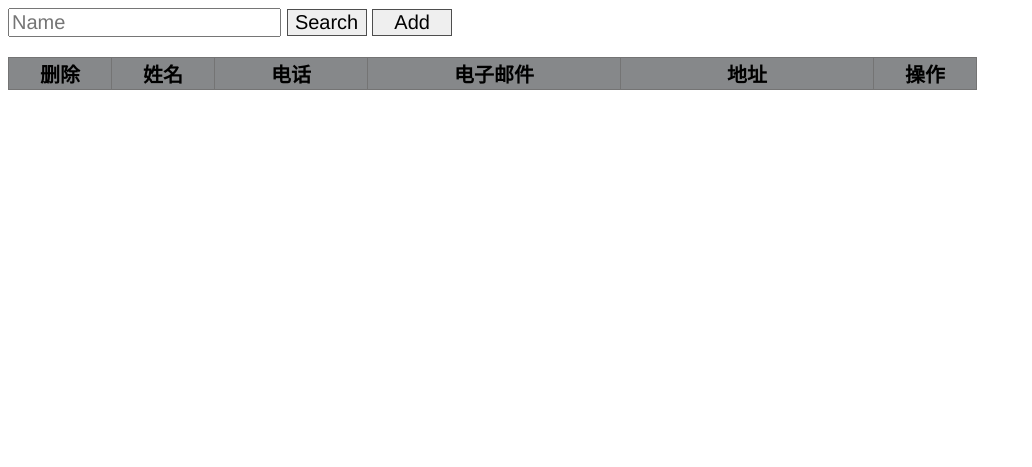
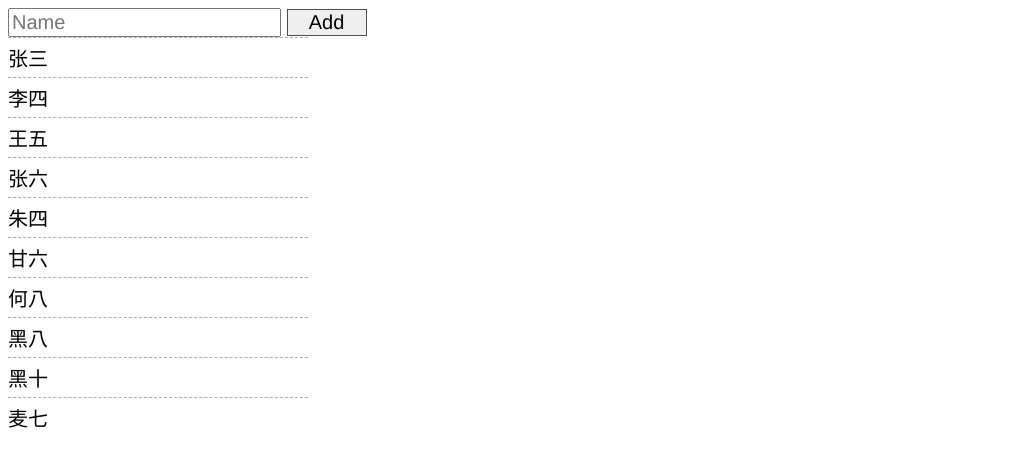
Before and after one commit to UlricGan/client_contact, a PHP site: page / in a window 1280 px wide. Shown: the top 467 px of the page, without its empty margins (0-1032 px from the left). Run offline with PHP 8.4, Linux system fonts and the light colour scheme; data comes from the database, SQL or seed files in the repository; lists and menus that the app fills with data are empty.

Commit message:
UI改变

```diff
--- a/index.html
+++ /dev/null
@@ -1,35 +0,0 @@
-<!DOCTYPE html>
-<html>
-  <head>
-    <meta charset="utf-8">
-    <title>Client Contact</title>
-    <link rel="stylesheet" href="style/mystyle.css">
-    <script src="script/jquery-uncompressed-1.10.2.js" style="text/javascript"></script>
-    <script src="script/behaviour.js" style="text/javascript"></script>
-  </head>
-  <body>
-    <form>
-      <input type="text" name="cname" placeholder="Name" id="cname">
-      <input type="submit" name="submit" value="Search" class="button" id="submit">
-      <input type="submit" name="add" value="Add" class="button" id="add">
-    </form>
-    <div id="main">
-      <table>
-        <thead>
-          <tr>
-            <th class="c_operate">删除</th>
-            <th class="c_name">姓名</th>
-            <th class="c_phno">电话</th>
-            <th class="c_email">电子邮件</th>
-            <th class="c_address">地址</th>
-            <th class="c_operate">操作</th>
-          </tr>
-        </thead>
-        <tbody id="contact">
-        </tbody>
-      </table>
-      <div id="edit_tip"></div>
-      <div id="loading"></div>
-    </div>
-  </body>
-</html>
--- /dev/null
+++ b/index.php
@@ -0,0 +1,41 @@
+<!DOCTYPE html>
+<html>
+  <head>
+    <meta charset="utf-8">
+    <title>Client Contact</title>
+    <link rel="stylesheet" href="style/mystyle.css">
+    <script src="script/jquery-uncompressed-1.10.2.js" style="text/javascript"></script>
+    <script src="script/behaviour.js" style="text/javascript"></script>
+  </head>
+  <body>
+    <div id="contact_list">
+      <form>
+        <input type="text" name="cname" placeholder="Name" id="cname">
+        <button type="button" class="button" id="add">Add</button>
+      </form>
+      <div id="main">
+        <?php
+          $con=mysql_connect("127.0.0.1","root","0310");
+          if(!$con){
+            die('could not connect'. mysql_error());
+          }
+          mysql_query("set names 'utf8'");
+          mysql_select_db("test",$con);
+          $sql="select * from client_contact";
+          $result=mysql_query($sql,$con);
+          while($row=mysql_fetch_array($result)){
+            echo "<ul>";
+            echo "<li><a class='list_name'>" . $row['name'] . "</a></li>";
+            echo "</ul>";
+          }
+          mysql_close($con);
+        ?>
+      </div>
+    </div>
+    <div id="contact_detail">
+      <div id="detail"></div>
+      <button type="button" id="edit" class="hide operate">编辑</button>
+      <button type="button" id="delete" class="hide">删除</button>
+    </div>
+  </body>
+</html>
--- a/script/behaviour.js
+++ b/script/behaviour.js
@@ -1,78 +1,135 @@
 $(document).ready(function(){
-  $("#submit").click(function(){
-    event.preventDefault();
+  $("#cname").keyup(function(){
     var result=$("#cname").val();
-    var url="php/contact.php";
+    var url="php/search.php";
     url=url+"?name="+result;
     url=url+"&sid="+Math.random();
     $.ajax({
       url: url,
-      type: 'post',
+      type: 'get',
       beforeSend:function(){
         $('#loading').addClass('load_c');
       },
       success: function(data){
-        $('#contact').html(data);
+        $('#main').html(data);
         $('#loading').removeClass('load_c');
       }
     });
   });
 
-  $(document).on('click','.operate',function(){
-    var operate=$(this).parent();
-    var address=operate.prev().text();
-    var email=operate.prev().prev().text();
-    var phno=operate.prev().prev().prev().text();
-    var name=operate.prev().prev().prev().prev().text();
-    $(this).parent().parent().html("<td><a class='change delete'>删除</a></td><td>"+name+"</td><td><input type='text' value='"+phno+"'></td><td><input type='text' value='"+email+"'></td><td><input type='text' value='"+address+"'></td><td><a class='edit change'>保存</a></td>");
+  $(document).on('click','#edit',function(){
+    var old_address=$('#choiced_address').text();
+    var old_email=$('#choiced_email').text();
+    var old_phno=$('#choiced_phno').text();
+    var old_name=$('#choiced_name').text();
+    $("#detail").html("<label for='edit_name'>名字</label><input type='text' id='edit_name' disabled='disabled' value='"+old_name+"'><br><label for='edit_phno'>电话</label><input type='text' id='edit_phno' value='"+old_phno+"'><br><label for='edit_email'>电子邮件</label><input type='text' id='edit_email' value='"+old_email+"'><br><label for='edit_address'>地址</label><input type='text' id='edit_address' value='"+old_address+"'>");
+    $('.operate').attr('id','edit_save').text("保存");
   });
 
-  $(document).on('click','.edit',function(){
-    var operate=$(this).parent();
-    var edit_address=operate.prev().children().val();
-    var edit_email=operate.prev().prev().children().val();
-    var edit_phno=operate.prev().prev().prev().children().val();
-    var edit_name=operate.prev().prev().prev().prev().text();
-    url="php/edit.php";
-    $.post(url,{
+  $(document).on('click','#edit_save',function(){
+    var edit_address=$('#edit_address').val();
+    var edit_email=$('#edit_email').val();
+    var edit_phno=$('#edit_phno').val();
+    var edit_name=$('#edit_name').val();
+    eurl="php/edit.php";
+    var aresult=edit_name;
+    esurl="php/showDetail.php?name="+aresult+"&sid="+Math.random();
+    $.post(eurl,{
       name:edit_name,
       phno:edit_phno,
       email:edit_email,
       address:edit_address
-      },function(data){
-        $("#edit_tip").html(data);
+      },function(datae){
+        $("#edit_tip").html(datae);
       });
-    $(this).parent().parent().html("<td><a class='change delete'>删除</a></td><td>"+edit_name+"</td><td>"+edit_phno+"</td><td>"+edit_email+"</td><td>"+edit_address+"</td><td><a class='operate change'>编辑</a></td>");
+    $.ajax({
+      url: esurl,
+      type: 'get',
+      success: function(datac){
+        $('#detail').html(datac);
+        $('.operate').removeClass('hide').attr('id','edit').text("编辑");
+        $('#delete').removeClass('hide');
+      }
+    });
   });
 
-  $(document).on('click','.delete',function(){
-    var delete_name=$(this).parent().next().text();
+  $(document).on('click','#delete',function(){
+    var delete_name=$('#choiced_name').text();
     url="php/delete.php"
     url=url+"?name="+delete_name;
     url=url+"&sid="+Math.random();
     $.get(url,function(data){
-       $("#contact").html(data);
+       $("#main").html(data);
+       $("#detail").html('');
+       $('.operate').addClass('hide');
+       $('#delete').addClass('hide');
     });
   });
 
   $("#add").click(function() {
-    event.preventDefault();
-    $("#contact").prepend("<tr><td><a class='change delete'>删除</a></td><td><input type='text'></td><td><input type='text'></td><td><input type='text'></td><td><input type='text'></td><td><a class='change save'>保存</a></td></tr>;");
+     $("#detail").html("<label for='add_name'>名字</label><input type='text' id='add_name'><br><label for='add_phno'>电话</label><input type='text' id='add_phno'><br><label for='add_email'>电子邮件</label><input type='text' id='add_email'><br><label for='add_address'>地址</label><input type='text' id='add_address'>");
+     $('.clicked').removeClass('clicked');
+     $('#delete').removeClass('hide');
+     $('.operate').removeClass('hide').attr('id','save').text("保存");
   });
 
-  $(document).on('click','.save',function(){
-    var add_name=$(this).parent().prev().prev().prev().prev().children().val();
-    var add_phno=$(this).parent().prev().prev().prev().children().val();
-    var add_email=$(this).parent().prev().prev().children().val();
-    var add_address=$(this).parent().prev().children().val();
-    url="php/add.php";
-    $.post(url,{
+  $(document).on('click','#save',function(){
+    var add_name=$('#add_name').val();
+    var add_phno=$('#add_phno').val();
+    var add_email=$('#add_email').val();
+    var add_address=$('#add_address').val();
+    aurl="php/add.php";
+    var aresult=add_name;
+    surl="php/showDetail.php?name="+aresult+"&sid="+Math.random();
+    var cresult=$("#cname").val();
+    var curl="php/search.php?name="+cresult+"&sid="+Math.random();
+    $.post(aurl,{
       name:add_name,
       phno:add_phno,
       email:add_email,
       address:add_address
-      },function(data){
-        $("#contact").html(data);
+      },function(datas){
+        $("#contact").html(datas);
       });
+    $.ajax({
+      url: curl,
+      type: 'get',
+      beforeSend:function(){
+        $('#loading').addClass('load_c');
+      },
+      success: function(dataq){
+        $('#main').html(dataq);
+        $('#loading').removeClass('load_c');
+      }
+    });
+    $.ajax({
+      url: surl,
+      type: 'get',
+      success: function(datac){
+        $('#detail').html(datac);
+        $('.operate').removeClass('hide').attr('id','edit').text("编辑");
+        $('#delete').removeClass('hide');
+      }
+    });
+  });
+
+  $(document).on('click','.list_name',function(){
+    var clickName=$(this);
+    var lastclick=$('.clicked');
+    if(lastclick){
+      lastclick.removeClass('clicked');
+    };
+    clickName.addClass('clicked');
+    var result=clickName.text();
+    url="php/showDetail.php?name="+result+"&sid="+Math.random();
+    $.ajax({
+      url: url,
+      type: 'get',
+      success: function(data){
+        $('#detail').html(data);
+        $('.operate').removeClass('hide').attr('id','edit').text("编辑");
+        $('#delete').removeClass('hide');
+      }
+    });
   });
 });
--- a/style/mystyle.css
+++ b/style/mystyle.css
@@ -1,6 +1,57 @@
 *{
   font-size: 20px;
   font-family: 'Brokman-Regular','Helvetica Neue',Helvetica,sans-serif;
+}
+
+ul{
+  margin: 0;
+  padding: 0;
+  list-style: none;
+}
+
+dd,dt{
+  display: inline-block;
+  margin: 10px 0;
+}
+
+dt{
+  width: 100px;
+  text-align: right;
+}
+
+dd{
+  margin-left: 30px;
+}
+
+button{
+  cursor: pointer;
+}
+#contact_list{
+  float: left;
+}
+
+#main ul{
+  width: 300px;
+}
+
+#main li{
+}
+
+#main a{
+  display: block;
+  border-top:1px #acacac dashed;
+  cursor: pointer;
+  padding: 5px 0;
+}
+
+
+#main a:hover{
+  background-color: #f0efef;
+}
+
+#main a.clicked{
+  background-color: #37657e;
+  color: #c9dfff;
 }
 
 .button{
@@ -14,70 +65,11 @@
   cursor: pointer;
 }
 
-label{
-  display: inline-block;
-  width: 100px;
+#contact_detail{
+  float: left;
+  margin-left: 50px;
 }
 
-#main{
-  margin-top: 20px;
-  position: relative;
+.hide{
+  visibility: hidden;
 }
-
-table{
-  border-collapse: collapse;
-  border: 1px black solid;
-  text-align: center;
-}
-
-td,th{
-  border: 1px #747474 solid;
-}
-
-th{
-  background-color: #86888a;
-}
-
-.c_name{
-  width: 100px;
-}
-
-.c_phno{
-  width: 150px;
-}
-
-.c_email{
-  width: 250px;
-}
-
-.c_address{
-  width: 250px;
-}
-
-.c_operate{
-  width: 100px;
-}
-
-.change{
-  cursor: pointer;
-}
-
-.change:hover{
-  color: #545dd7;
-  text-decoration: underline;
-}
-
-tr:nth-child(even){
-  background-color: #ccd0d2;
-}
-
-.load_c{
-  height: 128px;
-  width: 128px;
-  background-image: url(../images/loading_icon.gif);
-  background-position: left top;
-  background-repeat: no-repeat;
-  position: absolute;
-  left: 400px;
-  top:50px;
-}
```
Also changed, not shown: php/add_contact.php (deleted, +0 -23 lines), php/delete.php (+3 -8 lines), php/search.php (added, +35 -0 lines), php/showDetail.php (renamed from php/contact.php, +6 -8 lines).
